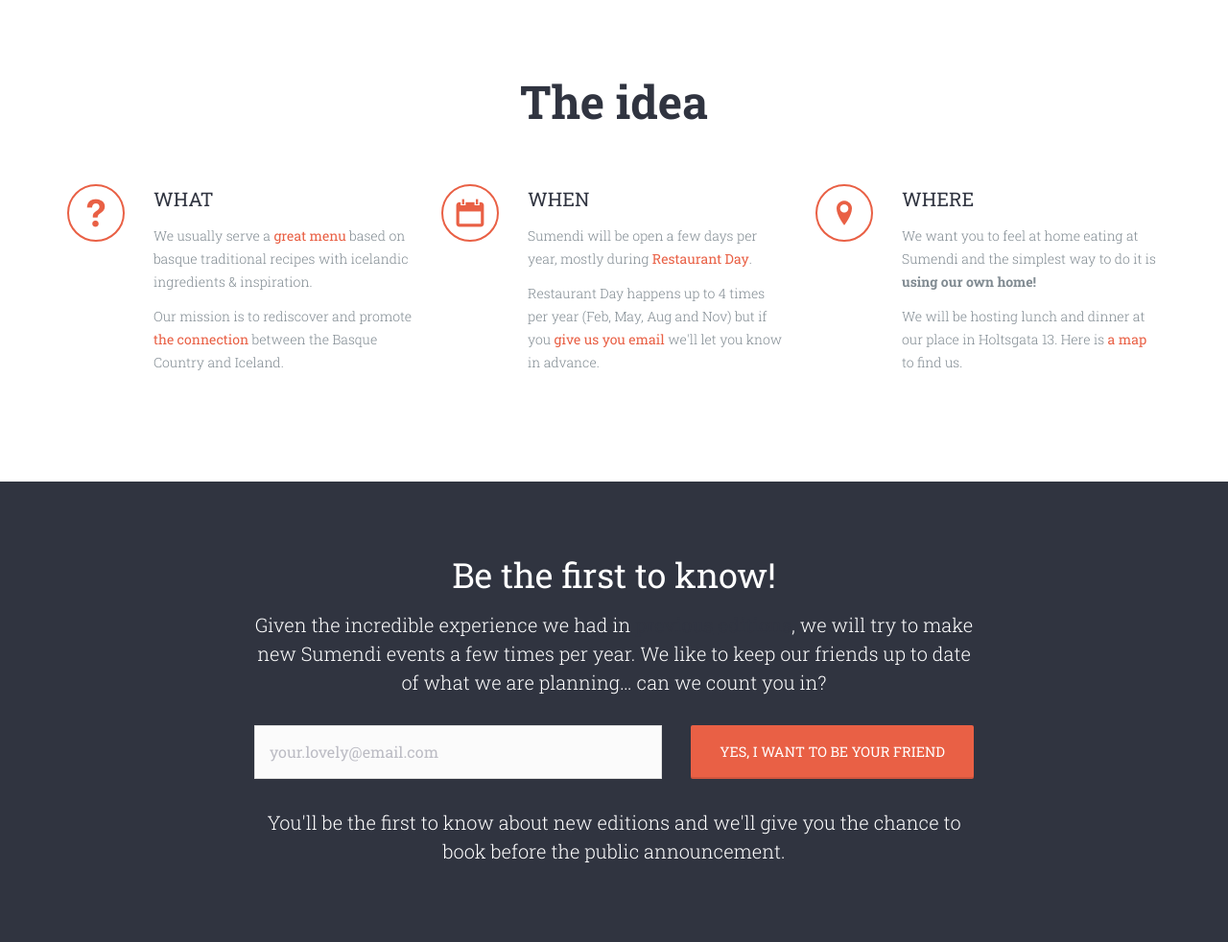
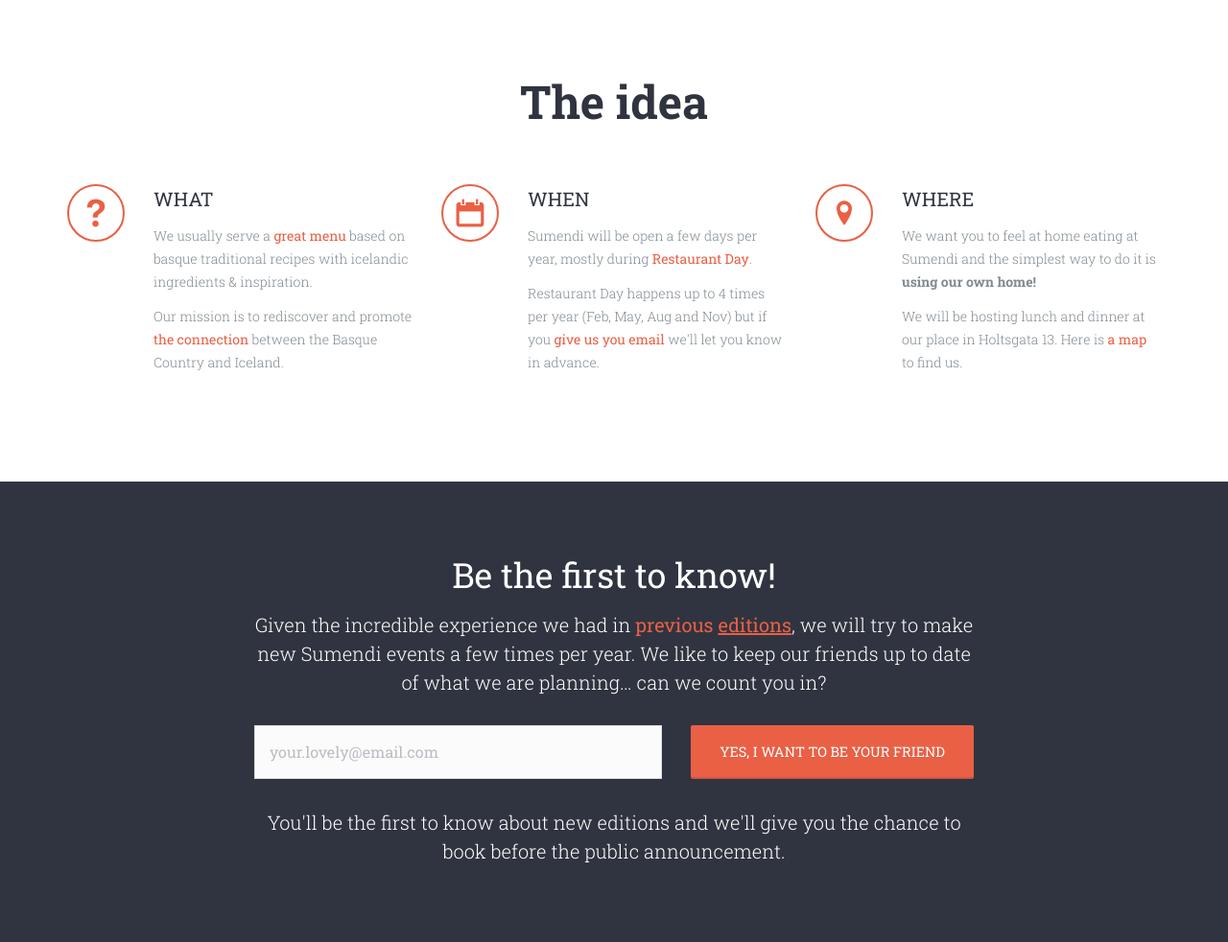
Before and after one commit to Sumendi/sumendi.github.io, a Jekyll site: the page built from index.html, in a window 1280 px wide. Shown: the part 629-1611 px from the top of the page at 96% size. Built offline with Jekyll 4.4.1, drawn with Linux system fonts in a browser that asks for light colours; nearby versions of some CDN libraries; grey boxes are pictures that could not be loaded.

Commit message:
Updated styles for links

```diff
--- a/_includes/general/newsletter_signup.html
+++ b/_includes/general/newsletter_signup.html
@@ -10,7 +10,7 @@
         <div class="text-block">
           <div class="lighter wpcf7">
             <h4 class="margin-30" style="color: #ffffff;">
-              Given the incredible experience we had in <a href="/editions/2" style="text-decoration: underline; color:#303440;">previous</a> <a href="/editions/1" style="text-decoration: underline; color:#303440;">editions</a>, we will try to make new Sumendi events a few times per year. We like to keep our friends up to date of what we are planning… can we count you in?
+              Given the incredible experience we had in <a href="/editions/2" style="text-decoration: underlin;">previous</a> <a href="/editions/1" style="text-decoration: underline;">editions</a>, we will try to make new Sumendi events a few times per year. We like to keep our friends up to date of what we are planning… can we count you in?
             </h4>
             <!-- Begin MailChimp Signup Form -->
             <form action="http://facebook.us3.list-manage1.com/subscribe/post?u=31ceec5ac4e32ae60bbe431f9&amp;id=2d506b6bd3"
```
